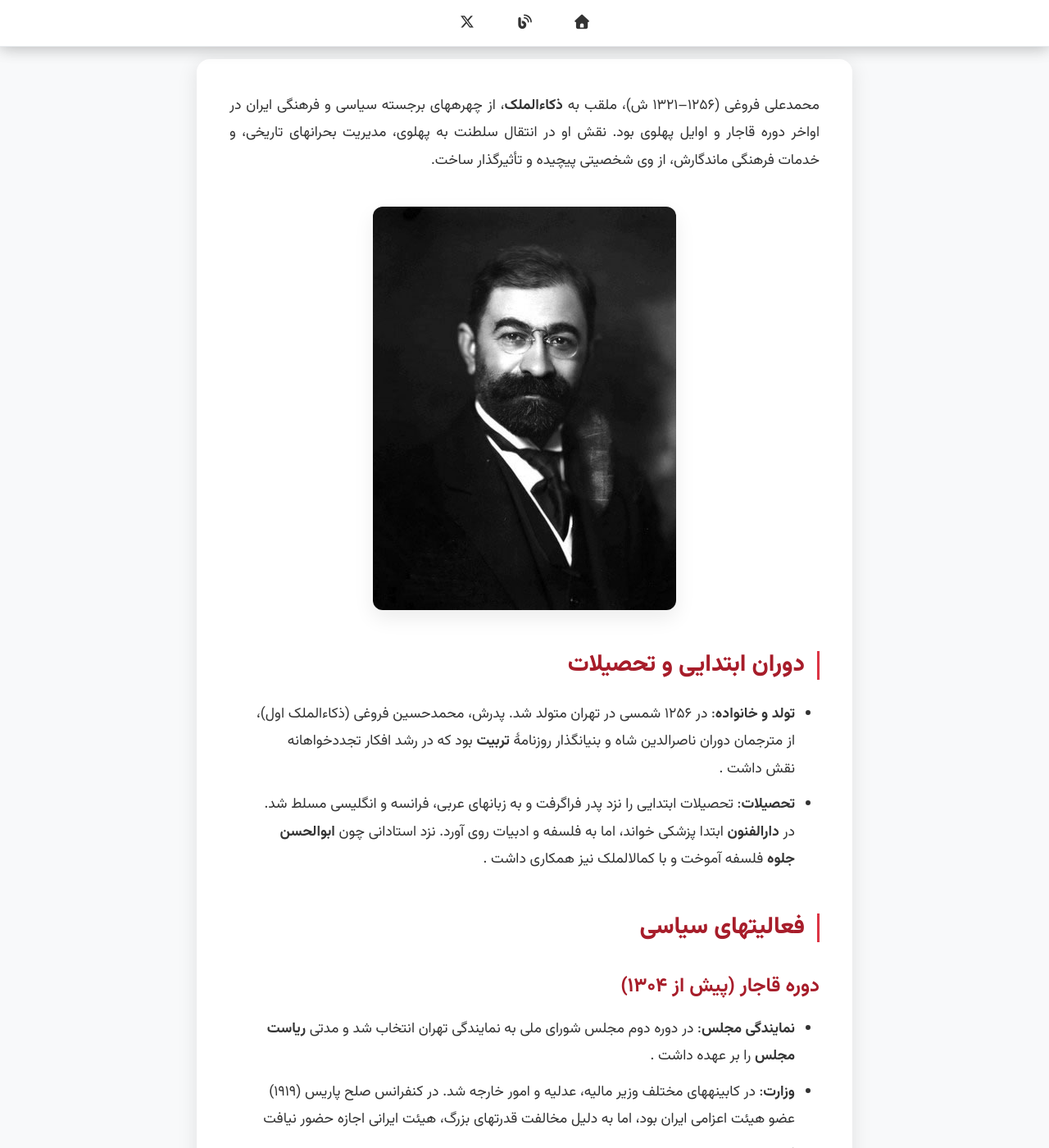
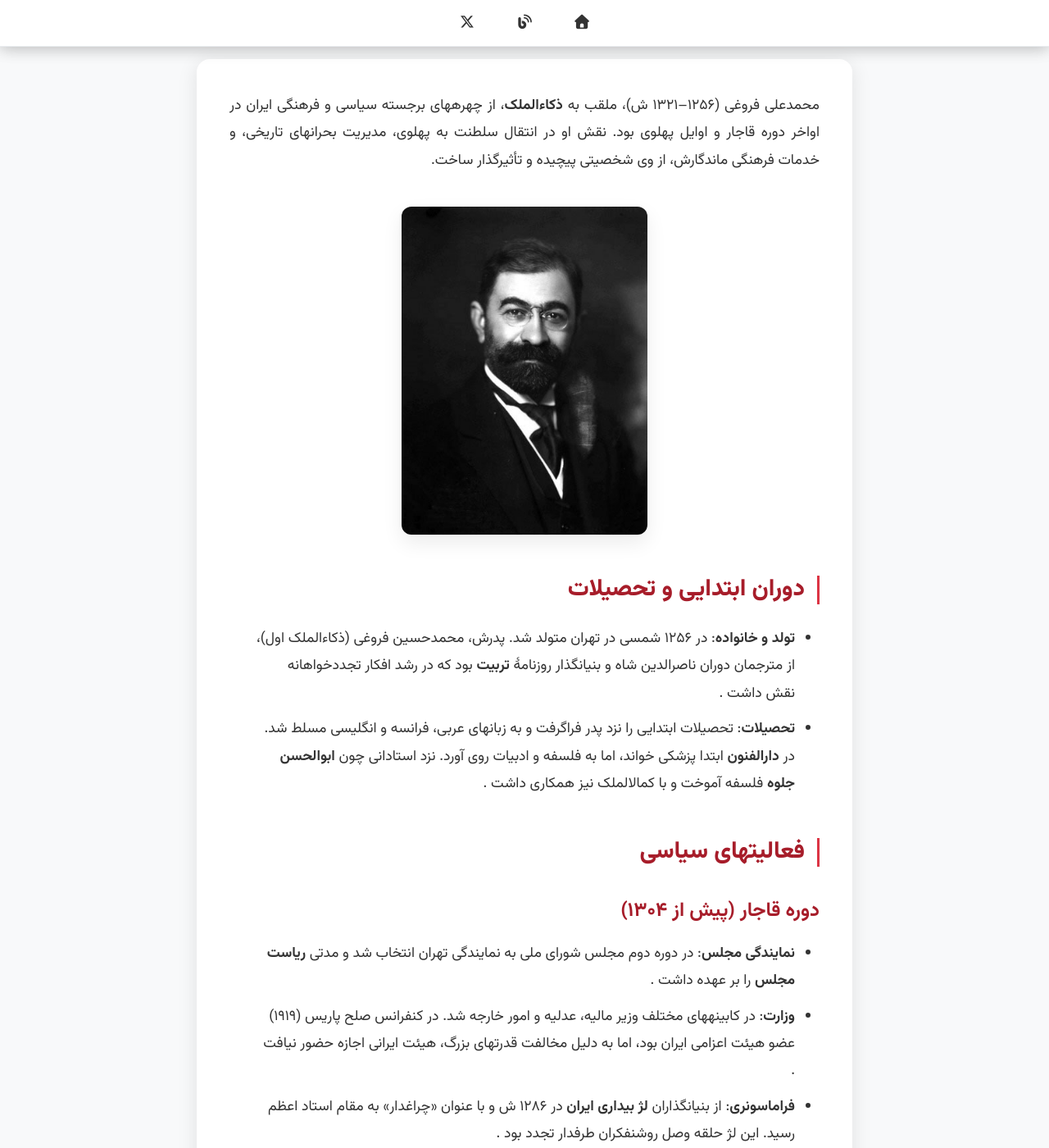
Before and after one commit to darkblog/darkblog.github.io, a Jekyll site: the page built from _posts/2025-7-19-96.md, in a window 1280 px wide and 1400 px high, scrolled down 225 px. Shown: the whole window at 82% size. Built offline with Jekyll 4.4.1, drawn with Linux system fonts in a browser that asks for light colours; nearby versions of some CDN libraries.

Commit message:
Update post.html

```diff
--- a/_layouts/post.html
+++ b/_layouts/post.html
@@ -263,7 +263,10 @@
 
         .post-content img {
             max-width: 100%;
+            max-height: 400px; /* ارتفاع حداکثر برای تصاویر */
+            width: auto;
             height: auto;
+            object-fit: contain; /* حفظ نسبت تصویر بدون برش */
             border-radius: 12px;
             margin: 40px auto;
             box-shadow: 0 10px 25px rgba(0, 0, 0, 0.08);
@@ -431,6 +434,10 @@
                 font-size: 2.2rem;
             }
 
+            .post-content img {
+                max-height: 350px; /* کاهش ارتفاع تصاویر در تبلت */
+            }
+
             .post-content h2 {
                 font-size: 1.6rem;
             }
@@ -476,6 +483,10 @@
                 font-size: 1.8rem;
             }
 
+            .post-content img {
+                max-height: 300px; /* کاهش بیشتر ارتفاع تصاویر در موبایل */
+            }
+
             .post-content blockquote {
                 font-size: 1.1rem;
                 padding: 20px;
@@ -515,6 +526,10 @@
 
             .post-title {
                 font-size: 1.6rem;
+            }
+
+            .post-content img {
+                max-height: 250px; /* حداقل ارتفاع برای کوچکترین دستگاه‌ها */
             }
 
             .social-icon {
```
